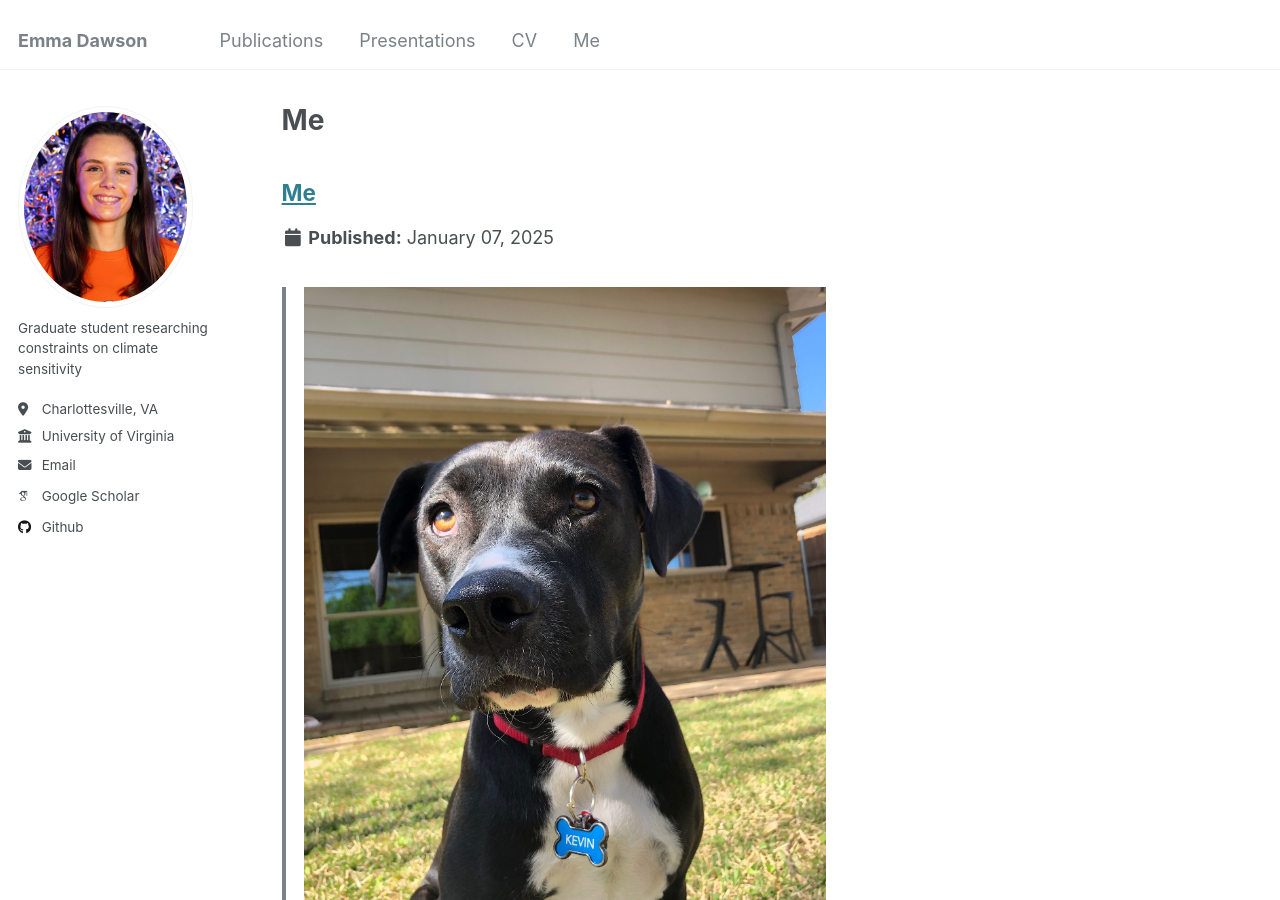
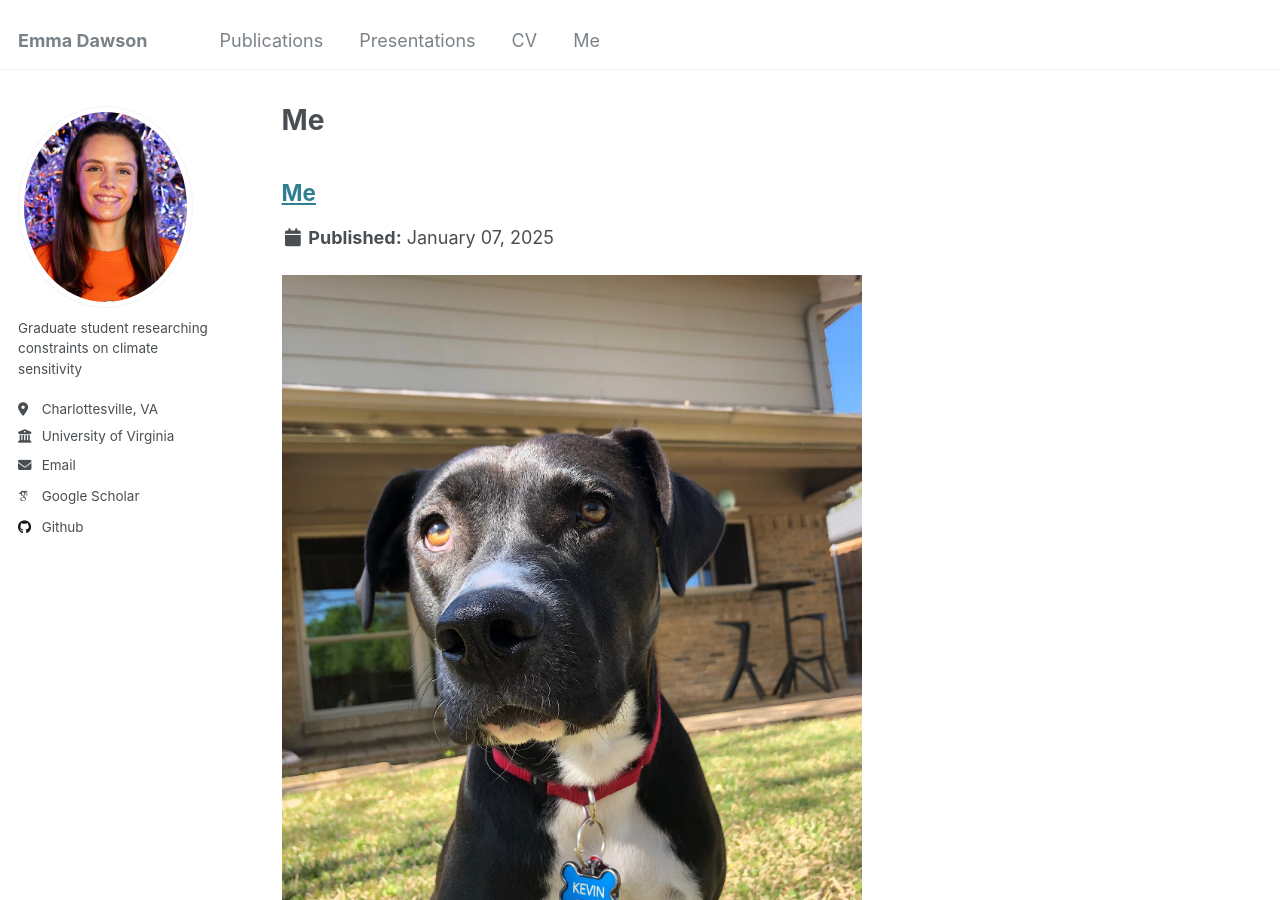
Before and after one commit to Emma-Dawson/Emma-Dawson.github.io, a Jekyll site: the page built from _pages/me.html, in a window 1280 px wide and 900 px high. Built offline with Jekyll 4.4.1, drawn with Linux system fonts in a browser that asks for light colours; some web fonts are replaced.

Commit message:
Update me.html

```diff
--- a/_me/me.html
+++ b/_me/me.html
@@ -1,4 +1,4 @@
 ---
-excerpt: "><img src='/images/IMG_1734.jpeg'>"
+excerpt: "<img src='/images/IMG_1734.jpeg'>"
 collection: me
 ---
```
